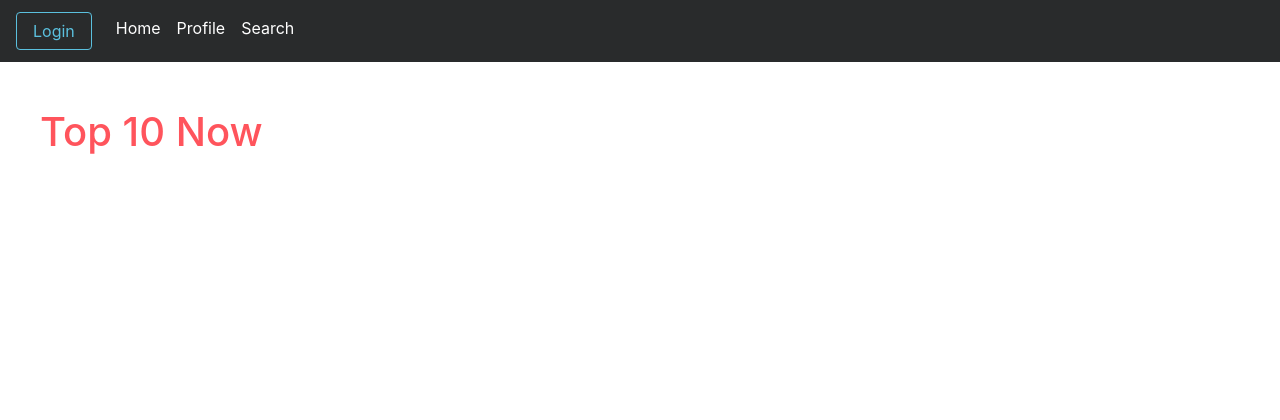
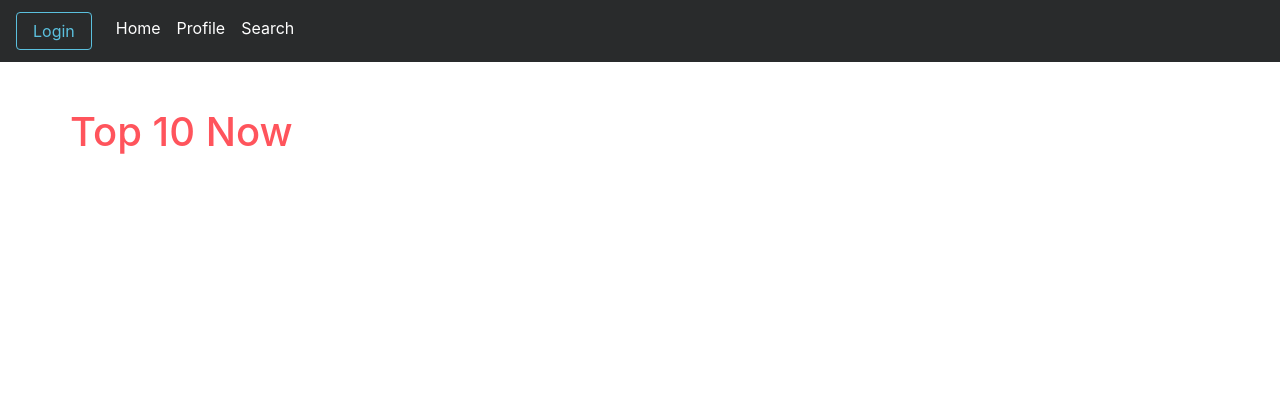
Before and after one commit to JamesSmith1202/Monotunes, a Flask app: page / in a window 1280 px wide. Shown: the top 420 px of the page. Run offline with Flask 2, Linux system fonts and the light colour scheme; data that the repository does not hold is empty; parts of the project's set-up code (start-up, migrations or seed data) failed here and were passed over; some libraries are stand-ins or nearby versions.

Commit message:
Add a div around content block

```diff
--- a/monotunes/static/style.css
+++ b/monotunes/static/style.css
@@ -1,5 +1,10 @@
 body {
   min-height: 75rem;
+
+}
+
+.content{
+	padding-left: 30px;
 }
 
 h1{
--- a/monotunes/templates/template.html
+++ b/monotunes/templates/template.html
@@ -46,10 +46,10 @@
     </div>
   </nav>
   <br><br>
-
+  <div class="content">
       {%block content %}
       {% endblock %}
-    </div>
+  </div>
 
   <script src="https://code.jquery.com/jquery-3.2.1.slim.min.js" integrity="sha384-KJ3o2DKtIkvYIK3UENzmM7KCkRr/rE9/Qpg6aAZGJwFDMVNA/GpGFF93hXpG5KkN" crossorigin="anonymous"></script>
 <script src="https://cdnjs.cloudflare.com/ajax/libs/popper.js/1.12.3/umd/popper.min.js" integrity="sha384-vFJXuSJphROIrBnz7yo7oB41mKfc8JzQZiCq4NCceLEaO4IHwicKwpJf9c9IpFgh" crossorigin="anonymous"></script>
```
